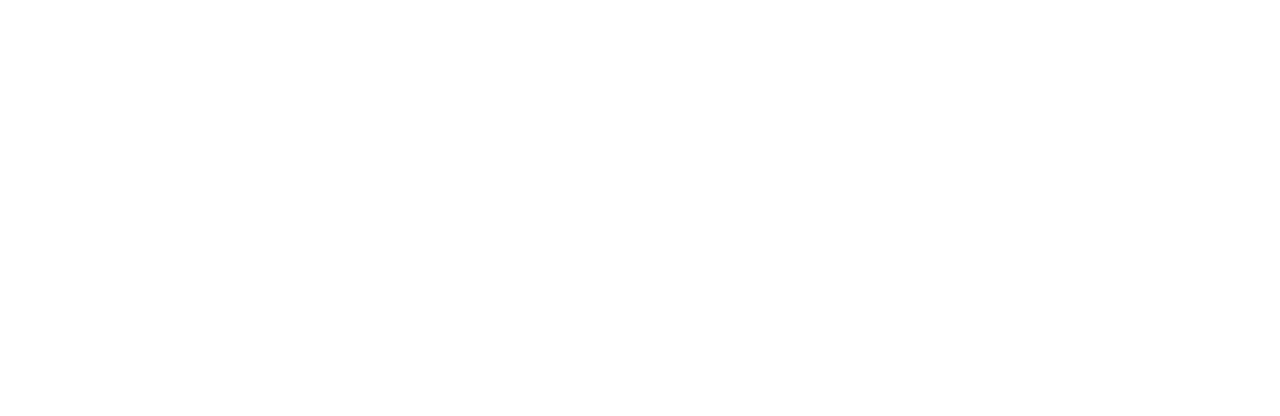
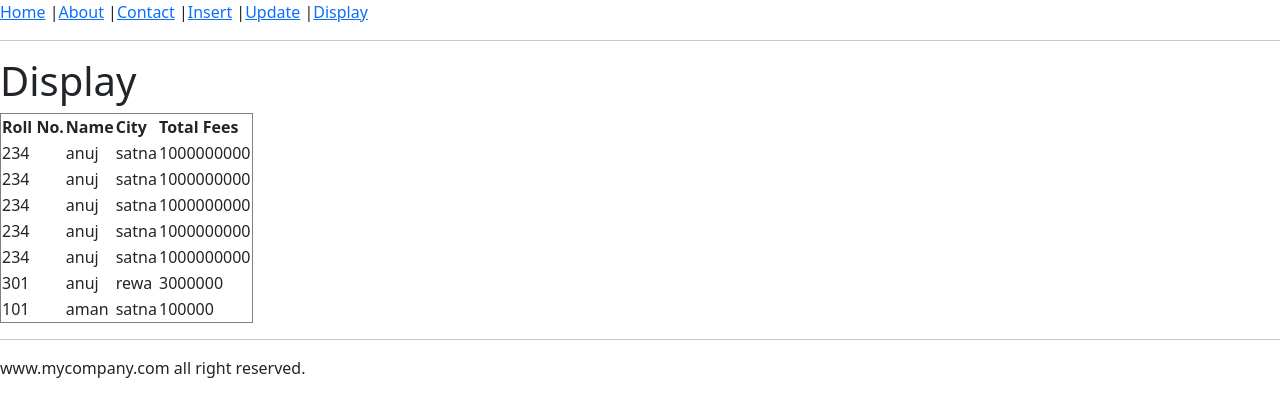
Before and after one commit to AmanTiwari23/React-Lernings, a React (Vite) app: page /display in a window 1280 px wide. Before the commit this address had no page. Shown: the top 416 px of the page. Built offline with nearby package versions, Linux system fonts and the light colour scheme; data requests are answered from the project's data file.

Commit message:
added display section

```diff
--- a/db.json
+++ b/db.json
@@ -1,60 +1,54 @@
 {
   "students": [
-    {
-      "rollno": 101,
-      "name": "aman",
-      "city": "satna",
-      "fees": 1223231,
-      "id": "8b64"
-    },
-    {
-      "id": "a1b4",
-      "roll": "Vashu",
-      "name": "Mishra",
-      "city": "Satna",
-      "Salary": "55000"
-    },
+
     {
       "id": "4bf6",
       "roll": "234",
       "name": "anuj",
       "city": "satna",
-      "Salary": "1000000000"
+      "fees": "1000000000"
     },
     {
       "id": "fa16",
       "roll": "234",
       "name": "anuj",
       "city": "satna",
-      "Salary": "1000000000"
+      "fees": "1000000000"
     },
     {
       "id": "5264",
       "roll": "234",
       "name": "anuj",
       "city": "satna",
-      "Salary": "1000000000"
+      "fees": "1000000000"
     },
     {
       "id": "fb3b",
       "roll": "234",
       "name": "anuj",
       "city": "satna",
-      "Salary": "1000000000"
+      "fees": "1000000000"
     },
     {
       "id": "2f66",
       "roll": "234",
       "name": "anuj",
       "city": "satna",
-      "Salary": "1000000000"
+      "fees": "1000000000"
     },
     {
       "id": "3684",
       "roll": "301",
       "name": "anuj",
       "city": "rewa",
-      "Salary": "3000000"
+      "fees": "3000000"
+    },
+    {
+      "id": "3a95",
+      "roll": "101",
+      "name": "aman",
+      "city": "satna",
+      "fees": "100000"
     }
   ]
 }
--- a/src/App.jsx
+++ b/src/App.jsx
@@ -5,6 +5,7 @@
 import Home from "./pages/Home";
 import About from "./pages/About";
 import Contact from "./pages/Contact";
+import Display from "./pages/Display";
 
 const App = ()=>{
     return(
@@ -18,6 +19,7 @@
              <Route path="contact" element={<Contact/>}/>
              <Route path="update" element={<Update/>}/>
              <Route path="insert" element={<Insert/>}/>
+             <Route path="display" element={<Display/>}/>
 
 
             </Route>
--- a/src/Layout.jsx
+++ b/src/Layout.jsx
@@ -8,6 +8,7 @@
           <Link to="contact">Contact</Link>  |
           <Link to="insert">Insert</Link>   |
           <Link to="update">Update</Link>  |
+          <Link to="display">Display</Link>
           <hr size="3" color="red"/>
            <Outlet/>
           <hr size="3" color="red"/>
--- /dev/null
+++ b/src/pages/Display.jsx
@@ -0,0 +1,56 @@
+import React, { useEffect, useState } from 'react'
+import axios from 'axios';
+
+const Display = () => {
+
+  const[myData,setMyData] = useState([]);
+
+  const loadData = async ()=>{
+    let api = "http://localhost:3000/students";
+    const response = await axios.get(api);
+    console.log(response.data);
+    setMyData(response.data);
+
+  }
+
+  useEffect(()=>{
+    loadData();
+  },[]);
+
+  const ans = myData.map((key) => {
+       return(
+       <><tr>
+
+          <td key={key.id}>{key.roll}</td>
+          <td key={key.id}>{key.name}</td>
+          <td key={key.id}>{key.city}</td>
+          <td key={key.id}>{key.fees}</td>
+         </tr>
+         </>
+       )
+  })
+
+  return (
+   <>
+   <h1>Display</h1>
+   <table border="1" color='green'>
+    <thead>
+       <tr>
+
+      <th>Roll No.</th>
+      <th>Name</th>
+      <th>City</th>
+      <th>Total Fees</th>
+    </tr>
+    </thead>
+    <tbody>
+      {ans}
+    </tbody>
+
+
+   </table>
+   </>
+  )
+}
+
+export default Display
--- a/src/pages/Insert.jsx
+++ b/src/pages/Insert.jsx
@@ -32,7 +32,7 @@
     Enter RollNo : <input type="text" name="roll" onChange={handleInput} /> <br />
     Enter Name: <input type="text" name="name" onChange={handleInput} /> <br />
     Enter City: <input type="text" name="city" onChange={handleInput} /> <br />
-    Enter Fees : <input type="text" name="Salary" onChange={handleInput} /> <br />
+    Enter Fees : <input type="text" name="fees" onChange={handleInput} /> <br />
     <button onClick={handleSubmit}>Save!!</button>
     <ToastContainer />
 
```
